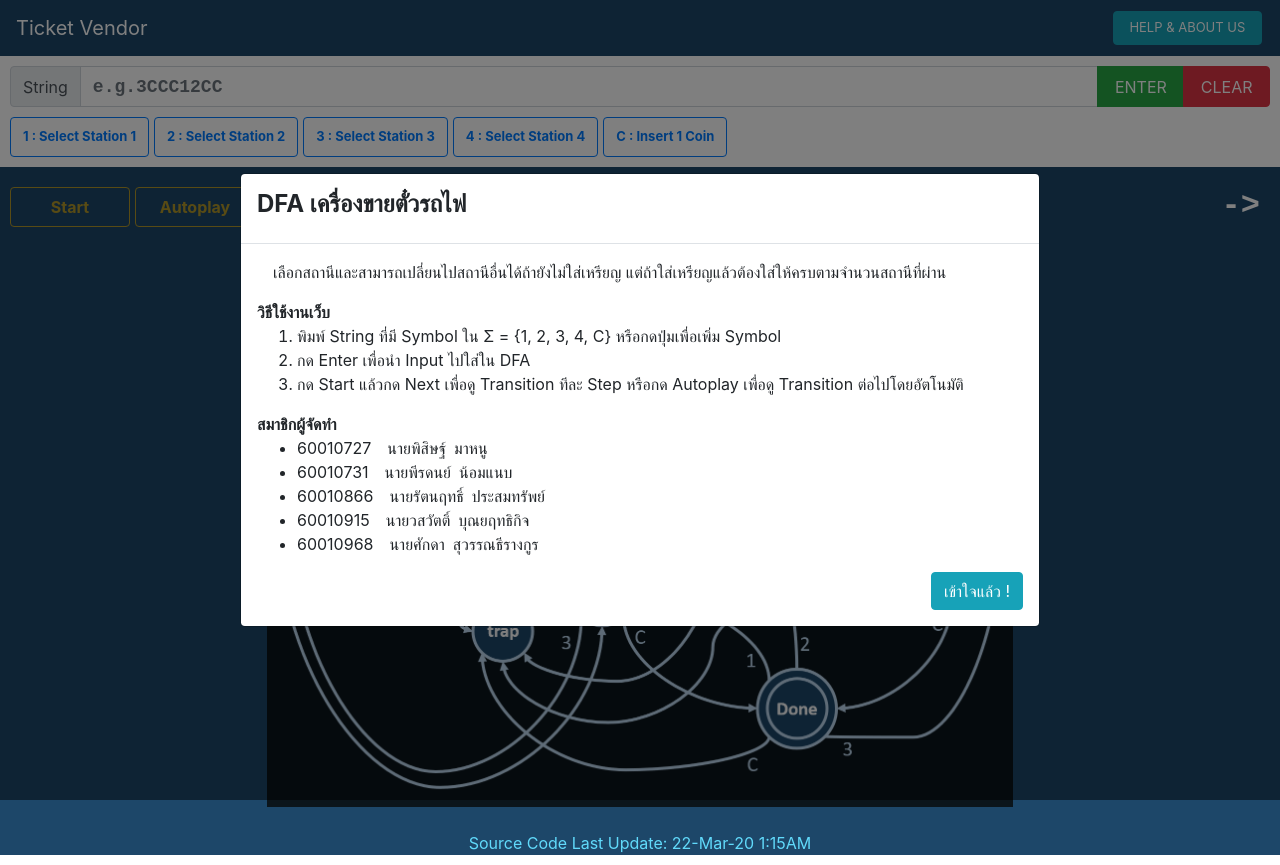
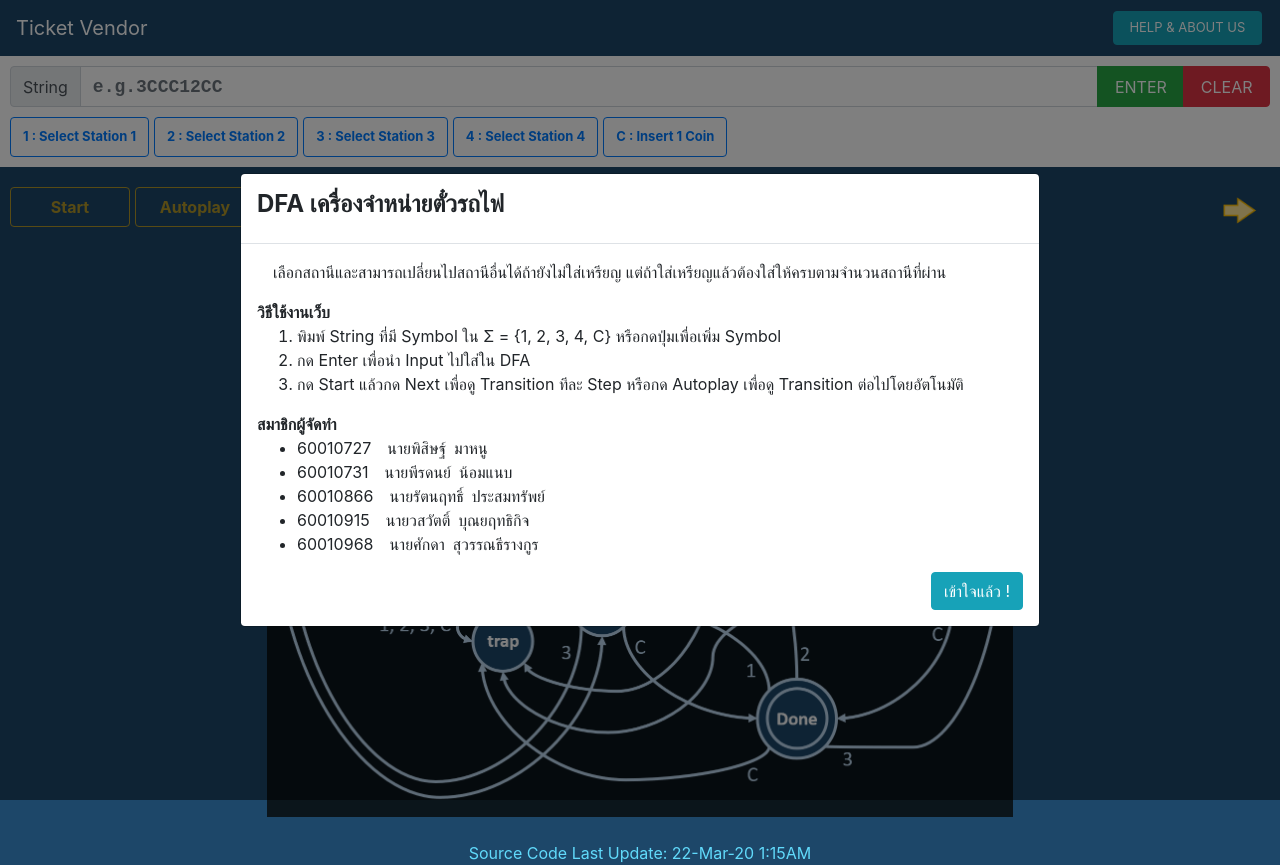
Before and after one commit to 5akda/FiniteAutomata, a React (Create React App) app: page / in a window 1280 px wide. Built offline with nearby package versions, Linux system fonts and the light colour scheme.

Commit message:
new ReaderHead icon

```diff
--- a/src/App.js
+++ b/src/App.js
@@ -7,6 +7,8 @@ import { stateInit } from './states/stateInit'
 import { stateTrap } from './states/stateTrap'
 
 import base from './images/base.png'
+import helpImg from './images/etc/help1.jpg'
+import reader from './images/etc/readerArrow.png'
 
 const credit = "Source Code Last Update: 22-Mar-20 1:15AM"
 
@@ -208,7 +210,9 @@ class App extends Component {
             </Button>
           </div>
 
-          <b className="string">-&gt;{this.state.string}</b>
+          <b className="string">
+            <img src={ reader } height="45px" alt="arrow"/>{this.state.string}
+          </b>
 
         </div>
 
@@ -233,7 +237,7 @@ function HelpModal(props) {
       centered
     >
       <Modal.Header>
-        <h4><b>DFA เครื่องขายตั๋วรถไฟ</b></h4>
+        <h4><b>DFA เครื่องจำหน่ายตั๋วรถไฟ</b></h4>
       </Modal.Header>
       <Modal.Body>
         <p>
@@ -275,11 +279,14 @@ function WarningModal(props) {
       {...props}
       size="lg"
       aria-labelledby="contained-modal-title-vcenter"
+      className="help1"
     >
       <Modal.Body>
         <p>
           <span>&#9888;</span>
           &nbsp; โปรดป้อน String ที่เป็น Alphabet ในเซต &Sigma;{" = {1, 2, 3, 4, C} "}
+          <br/>หรือเลือกกดปุ่มด้านล่าง
+          <img src={ helpImg } alt="img" width="100%"/>
         </p>
         <div className="help-footer">
           <Button variant="warning" onClick={props.onHide}>เข้าใจแล้ว !</Button>
```
Also changed, not shown: src/App.css (line endings or trailing spaces), src/images/etc/help1.jpg (added), src/images/etc/readerArrow.png (added).
